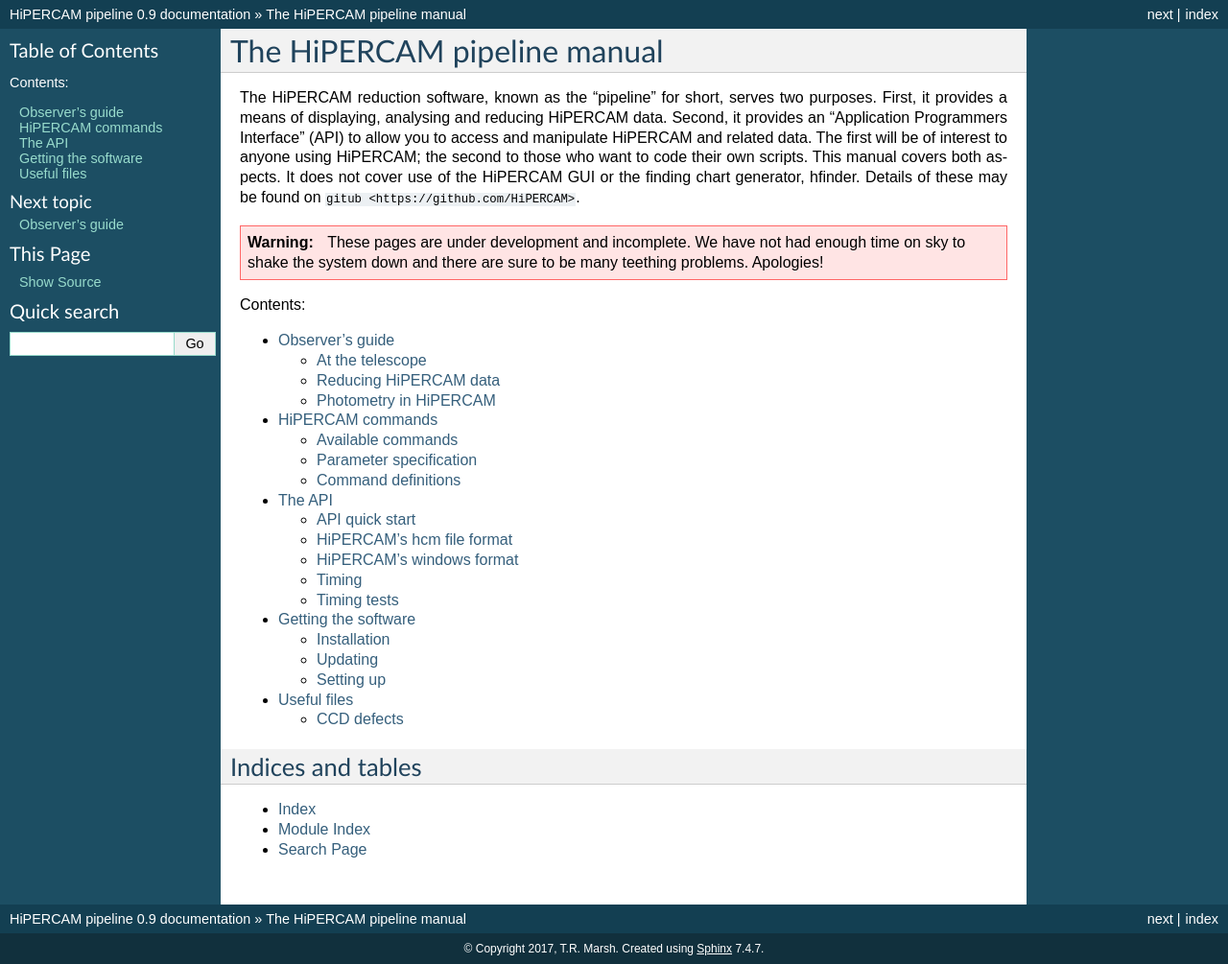
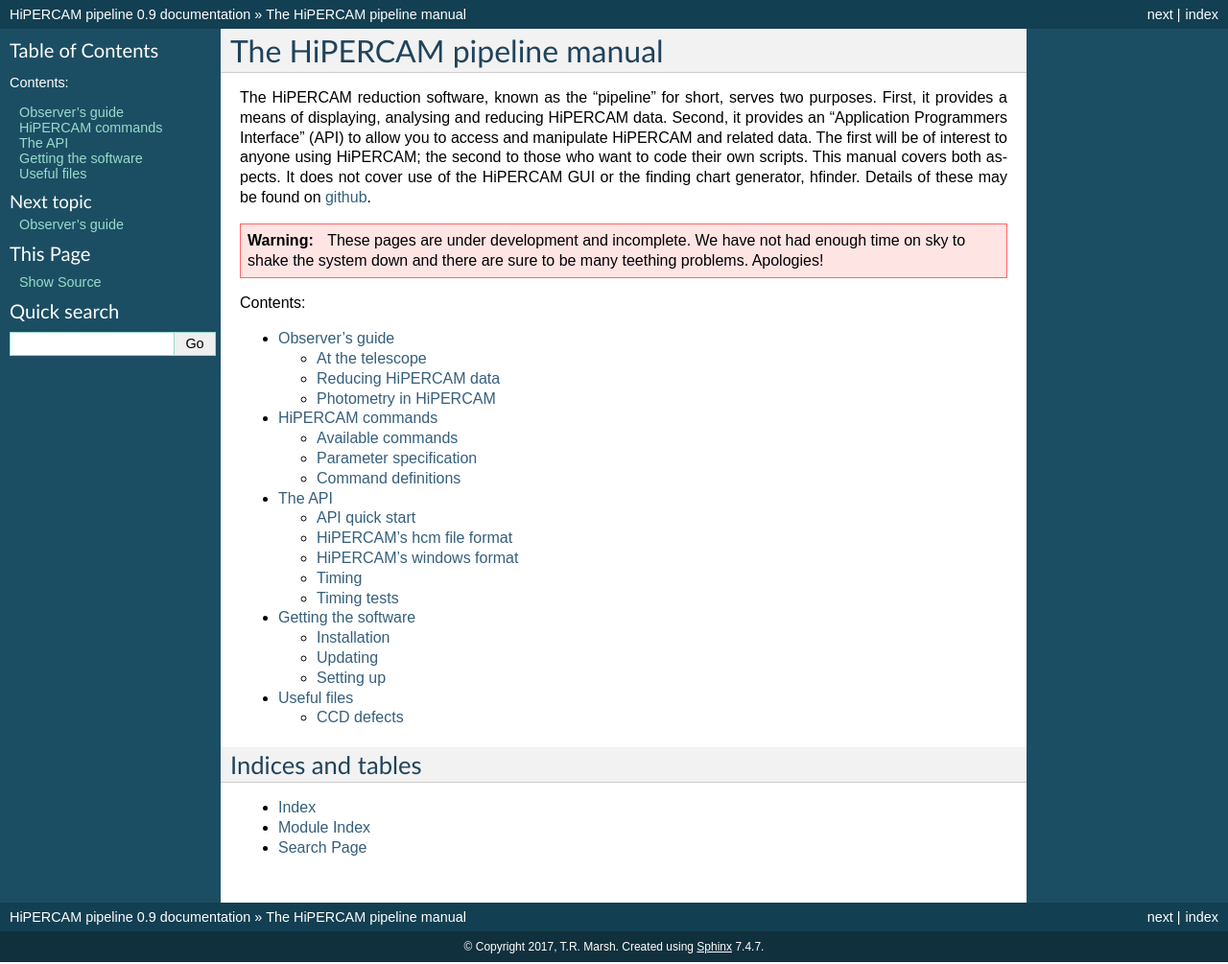
Before and after one commit to HiPERCAM/hipercam, a Sphinx documentation site: the page built from docs/index.rst, in a window 1280 px wide. Shown: the whole page at 96% size. Built offline with Sphinx 7.4.7, drawn with Linux system fonts in a browser that asks for light colours; formulas are drawn with MathJax 3.

Commit message:
another fix, arrggh

```diff
--- a/README.rst
+++ b/README.rst
@@ -90,9 +90,9 @@
 
 For more information see:
 
-  * ``The documentation
-    <http://deneb.astro.warwick.ac.uk/phsaap/hipercam/docs/html/>``
+  * `The documentation
+    <http://deneb.astro.warwick.ac.uk/phsaap/hipercam/docs/html/>`_
 
-  * ``github repository <https://github.com/HiPERCAM/hipercam>``
+  * `github repository <https://github.com/HiPERCAM/hipercam>`_
 
 Tom Marsh
--- a/docs/index.rst
+++ b/docs/index.rst
@@ -15,7 +15,7 @@
 be of interest to anyone using |hiper|; the second to those who want to code
 their own scripts.  This manual covers both aspects. It does not cover use of
 the |hiper| GUI or the finding chart generator, hfinder. Details of these
-may be found on ``gitub <https://github.com/HiPERCAM>``.
+may be found on `github <https://github.com/HiPERCAM>`_.
 
 .. Warning::
 
```
